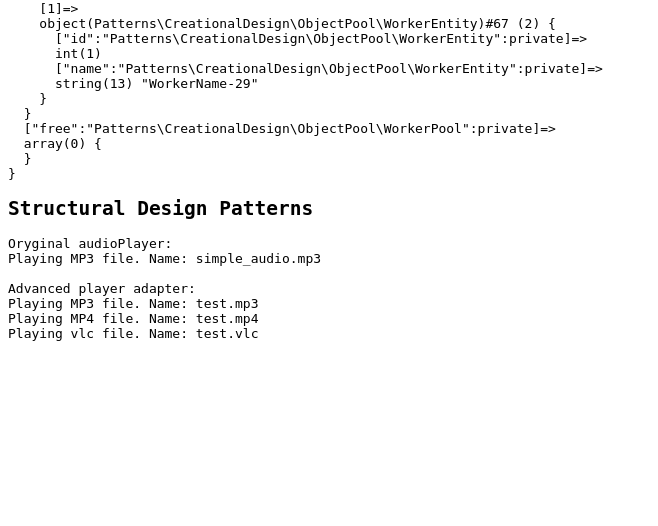
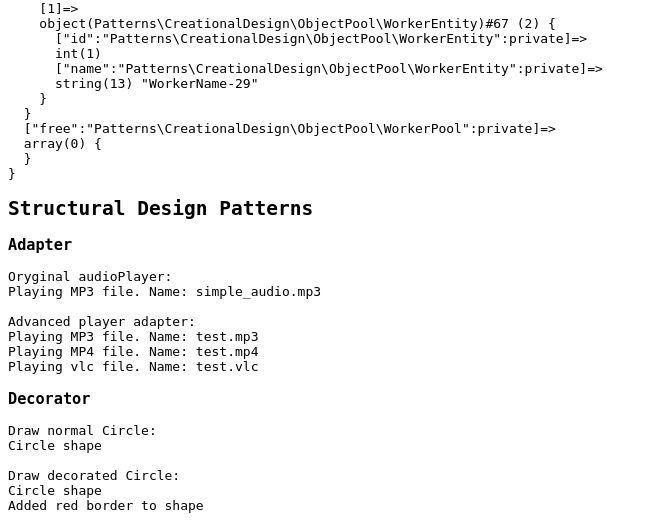
Before and after one commit to WeeManKogo/patterns, a PHP site: page / in a window 1280 px wide. Shown: the part 1510-2036 px from the top of the page, without its empty margins (0-658 px from the left). Before the commit the page ends 1851 px from the top, so only its background shows below. Run offline with PHP 8.4, Linux system fonts and the light colour scheme.

Commit message:
Decorator: implemented

```diff
--- a/index.php
+++ b/index.php
@@ -12,8 +12,10 @@ use Patterns\CreationalDesign\{
   Builder\MealBuilder,
   ObjectPool\WorkerPool,
 };
-use Patterns\StructuralDesign\Adapter\AudioPlayer;
-use Patterns\StructuralDesign\Adapter\MediaAdapter;
+use Patterns\StructuralDesign\{Adapter\AudioPlayer,
+  Adapter\MediaAdapter,
+  Decorator\RedShapeDecorator,
+  Decorator\Shapes\Circle};
 
 echo '<pre>';
 echo '<h2>Creational Design Patterns</h2>';
@@ -114,6 +116,7 @@ var_dump($pool);
 echo '<h2>Structural Design Patterns</h2>';
 
 //ADAPTER---------------------------------------------------------------------------------------------------------------
+echo '<h3>Adapter</h3>';
 $audioPlayer = new AudioPlayer();
 echo "Oryginal audioPlayer:<br>";
 $audioPlayer->play(MediaAdapter::MP3_TYPE, 'simple_audio.mp3');
@@ -124,3 +127,16 @@ $advancedMediaPlayer->play(MediaAdapter::MP3_TYPE, 'test.mp3');
 $advancedMediaPlayer->play(MediaAdapter::MP4_TYPE, 'test.mp4');
 $advancedMediaPlayer->play(MediaAdapter::VLC_TYPE, 'test.vlc');
 //ADAPTER-END-----------------------------------------------------------------------------------------------------------
+
+//DECORATOR-------------------------------------------------------------------------------------------------------------
+echo '<h3>Decorator</h3>';
+$circle = new Circle();
+$redCircle = new RedShapeDecorator($circle);
+
+echo "Draw normal Circle:<br>";
+$circle->draw();
+
+echo "<br>Draw decorated Circle:<br>";
+$redCircle->draw();
+
+//DECORATOR-END---------------------------------------------------------------------------------------------------------
--- /dev/null
+++ b/src/StructuralDesign/Decorator/RedShapeDecorator.php
@@ -0,0 +1,19 @@
+<?php
+
+namespace Patterns\StructuralDesign\Decorator;
+
+use Patterns\StructuralDesign\Decorator\Shapes\Shape;
+
+class RedShapeDecorator extends ShapeDecorator
+{
+
+  public function draw(): void
+  {
+    parent::draw();
+    $this->setRedBorder($this->shape);
+  }
+
+  private function setRedBorder(Shape $shape) {
+    print "Added red border to shape";
+  }
+}
--- /dev/null
+++ b/src/StructuralDesign/Decorator/ShapeDecorator.php
@@ -0,0 +1,28 @@
+<?php
+
+namespace Patterns\StructuralDesign\Decorator;
+
+use Patterns\StructuralDesign\Decorator\Shapes\Shape;
+
+abstract class ShapeDecorator implements Shape
+{
+  /**
+   * @var $shape Shape
+   */
+  protected $shape;
+
+  /**
+   * ShapeDecorator constructor.
+   * @param Shape $shape
+   */
+  public function __construct(Shape $shape)
+  {
+    $this->shape = $shape;
+  }
+
+  public function draw(): void
+  {
+    $this->shape->draw();
+  }
+
+}
--- /dev/null
+++ b/src/StructuralDesign/Decorator/Shapes/Circle.php
@@ -0,0 +1,12 @@
+<?php
+
+namespace Patterns\StructuralDesign\Decorator\Shapes;
+
+class Circle implements Shape
+{
+
+  public function draw(): void
+  {
+    print "Circle shape<br>";
+  }
+}
--- /dev/null
+++ b/src/StructuralDesign/Decorator/Shapes/Shape.php
@@ -0,0 +1,8 @@
+<?php
+
+namespace Patterns\StructuralDesign\Decorator\Shapes;
+
+interface Shape
+{
+  public function draw(): void;
+}
```
Also changed, not shown: src/StructuralDesign/Decorator/Shapes/Rectangle.php (added, +12 -0 lines).
